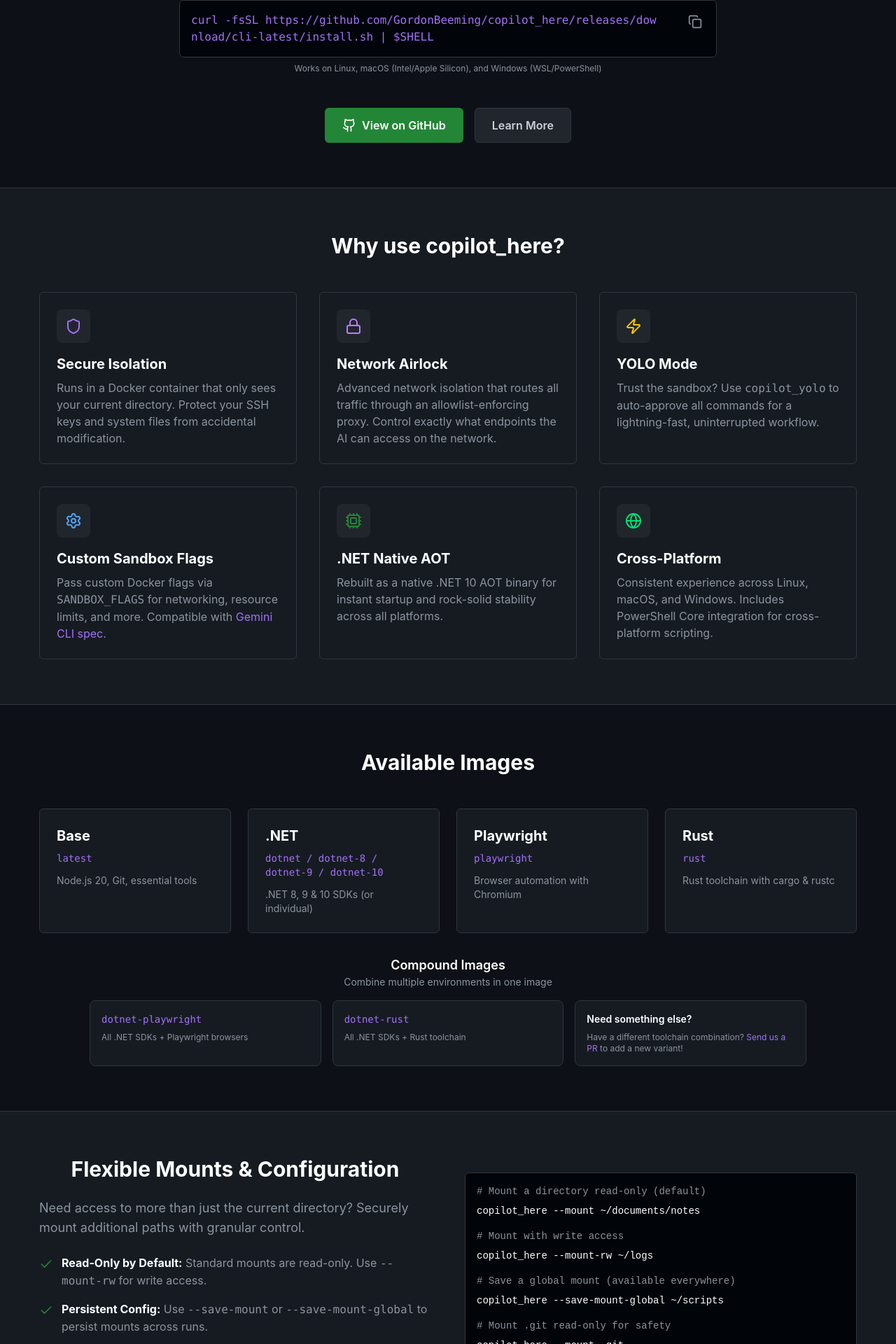
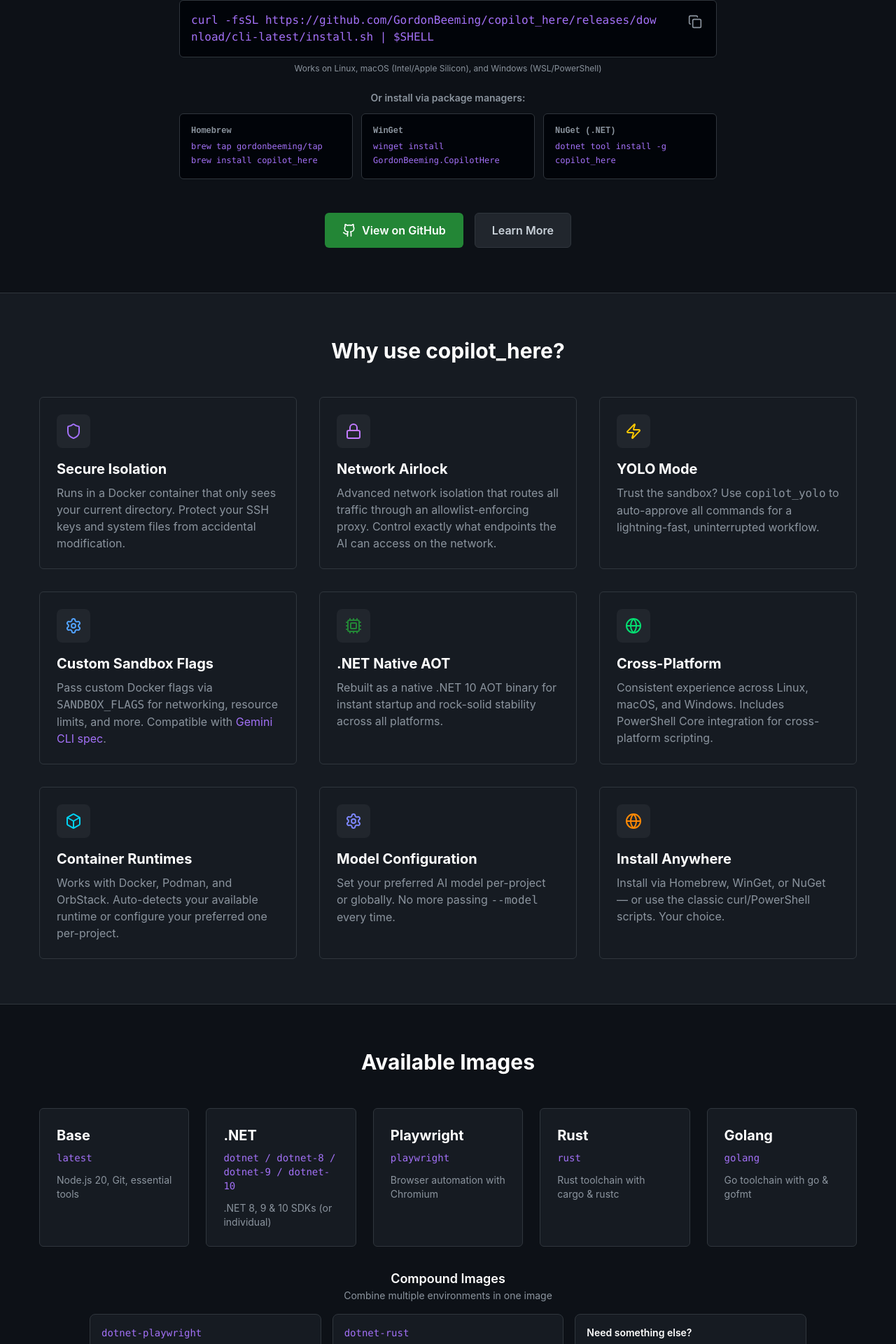
Before and after one commit to GordonBeeming/copilot_here-site, a React (Vite) app: page / in a window 1280 px wide. Shown: the part 475-2395 px from the top of the page at 70% size. Built offline with nearby package versions, Linux system fonts and the light colour scheme.

Commit message:
feat: Update installation instructions and add package manager support

```diff
--- a/src/App.jsx
+++ b/src/App.jsx
@@ -81,7 +81,7 @@ function App() {
           <div className="container">
             <div className="inline-flex items-center gap-2 px-3 py-1 rounded-full bg-[var(--bg-tertiary)] border border-[var(--border-color)] text-sm mb-6">
               <span className="w-2 h-2 rounded-full bg-[var(--accent-primary)]"></span>
-              <span className="text-[var(--text-secondary)]">New: Native AOT CLI + Enhanced Windows Support</span>
+              <span className="text-[var(--text-secondary)]">New: Install via Homebrew, WinGet & NuGet</span>
             </div>
 
             <h1 className="text-5xl md:text-6xl font-bold mb-6 tracking-tight">
@@ -125,6 +125,24 @@ function App() {
               <p className="text-xs text-[var(--text-secondary)] mt-2 text-center">
                 Works on Linux, macOS (Intel/Apple Silicon), and Windows (WSL/PowerShell)
               </p>
+
+              <div className="mt-6">
+                <p className="text-sm text-[var(--text-secondary)] mb-3 font-semibold">Or install via package managers:</p>
+                <div className="grid md:grid-cols-3 gap-3 text-left">
+                  <div className="code-block text-sm">
+                    <div className="text-[var(--text-secondary)] mb-1 text-xs font-semibold">Homebrew</div>
+                    <code className="text-[var(--accent-secondary)] text-xs">brew tap gordonbeeming/tap<br />brew install copilot_here</code>
+                  </div>
+                  <div className="code-block text-sm">
+                    <div className="text-[var(--text-secondary)] mb-1 text-xs font-semibold">WinGet</div>
+                    <code className="text-[var(--accent-secondary)] text-xs">winget install GordonBeeming.CopilotHere</code>
+                  </div>
+                  <div className="code-block text-sm">
+                    <div className="text-[var(--text-secondary)] mb-1 text-xs font-semibold">NuGet (.NET)</div>
+                    <code className="text-[var(--accent-secondary)] text-xs">dotnet tool install -g copilot_here</code>
+                  </div>
+                </div>
+              </div>
             </div>
 
             <div className="flex flex-wrap justify-center gap-4">
@@ -209,6 +227,39 @@ function App() {
                   Includes PowerShell Core integration for cross-platform scripting.
                 </p>
               </div>
+
+              <div className="card">
+                <div className="w-12 h-12 rounded-lg bg-[var(--bg-tertiary)] flex items-center justify-center mb-4 text-cyan-400">
+                  <Box size={24} />
+                </div>
+                <h3 className="text-xl font-bold mb-2">Container Runtimes</h3>
+                <p className="text-[var(--text-secondary)]">
+                  Works with Docker, Podman, and OrbStack. Auto-detects your available runtime
+                  or configure your preferred one per-project.
+                </p>
+              </div>
+
+              <div className="card">
+                <div className="w-12 h-12 rounded-lg bg-[var(--bg-tertiary)] flex items-center justify-center mb-4 text-indigo-400">
+                  <Settings size={24} />
+                </div>
+                <h3 className="text-xl font-bold mb-2">Model Configuration</h3>
+                <p className="text-[var(--text-secondary)]">
+                  Set your preferred AI model per-project or globally.
+                  No more passing <code>--model</code> every time.
+                </p>
+              </div>
+
+              <div className="card">
+                <div className="w-12 h-12 rounded-lg bg-[var(--bg-tertiary)] flex items-center justify-center mb-4 text-orange-400">
+                  <Globe size={24} />
+                </div>
+                <h3 className="text-xl font-bold mb-2">Install Anywhere</h3>
+                <p className="text-[var(--text-secondary)]">
+                  Install via Homebrew, WinGet, or NuGet — or use the classic
+                  curl/PowerShell scripts. Your choice.
+                </p>
+              </div>
             </div>
           </div>
         </section>
@@ -219,7 +270,7 @@ function App() {
             <h2 className="text-3xl font-bold text-center mb-12">Available Images</h2>
 
             {/* Primary Images */}
-            <div className="grid md:grid-cols-2 lg:grid-cols-4 gap-6 mb-8">
+            <div className="grid md:grid-cols-2 lg:grid-cols-5 gap-6 mb-8">
               <div className="card bg-[var(--bg-tertiary)] border-2 border-[var(--accent-secondary)]">
                 <h3 className="text-xl font-bold mb-2 text-white">Base</h3>
                 <code className="text-sm block mb-3 text-[var(--accent-secondary)]">latest</code>
@@ -246,6 +297,13 @@ function App() {
                 <code className="text-sm block mb-3 text-[var(--accent-secondary)]">rust</code>
                 <p className="text-sm text-[var(--text-secondary)]">
                   Rust toolchain with cargo & rustc
+                </p>
+              </div>
+              <div className="card bg-[var(--bg-tertiary)] border-2 border-cyan-400">
+                <h3 className="text-xl font-bold mb-2 text-white">Golang</h3>
+                <code className="text-sm block mb-3 text-[var(--accent-secondary)]">golang</code>
+                <p className="text-sm text-[var(--text-secondary)]">
+                  Go toolchain with go & gofmt
                 </p>
               </div>
             </div>
@@ -494,7 +552,22 @@ function App() {
         <section className="bg-[var(--bg-secondary)] border-t border-[var(--border-color)]">
           <div className="container text-center">
             <h2 className="text-3xl font-bold mb-12">From the Blog</h2>
-            <div className="grid md:grid-cols-3 gap-8 max-w-6xl mx-auto">
+            <div className="grid md:grid-cols-2 lg:grid-cols-4 gap-8 max-w-6xl mx-auto">
+              <blockquote className="bg-[var(--bg-primary)] p-6 rounded-lg border border-[var(--border-color)] text-left flex flex-col h-full">
+                <p className="text-lg mb-4 italic flex-grow">
+                  "Q1 2026 brings copilot_here to your favorite package managers, adds Golang support,
+                  enables Podman and OrbStack as container runtimes, and introduces model configuration."
+                </p>
+                <footer className="text-[var(--text-secondary)] mt-4">
+                  <ExternalLink
+                    href="https://gordonbeeming.com/blog/2026-03-04/copilot_here-q1-2026-updates-package-managers-golang-podman-and-more"
+                    className="text-[var(--accent-secondary)] hover:underline"
+                  >
+                    — Q1 2026 Updates (Mar 2026)
+                  </ExternalLink>
+                </footer>
+              </blockquote>
+
               <blockquote className="bg-[var(--bg-primary)] p-6 rounded-lg border border-[var(--border-color)] text-left flex flex-col h-full">
                 <p className="text-lg mb-4 italic flex-grow">
                   "December brings a massive architectural shift with a new Native AOT CLI binary...
```
